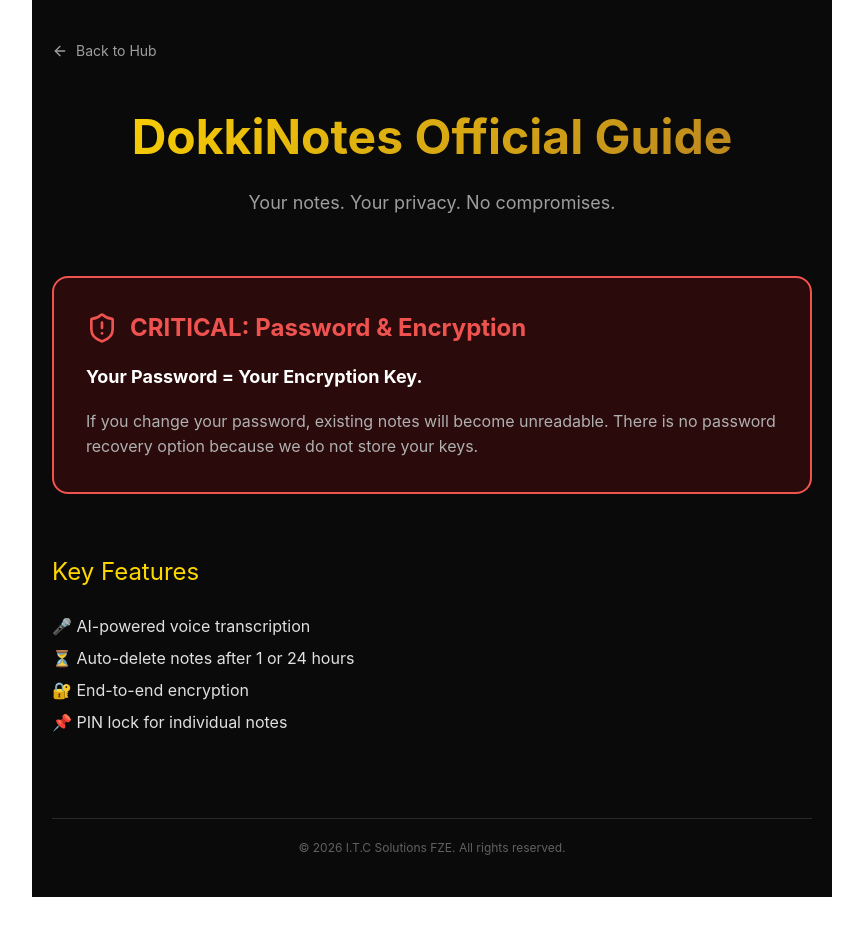
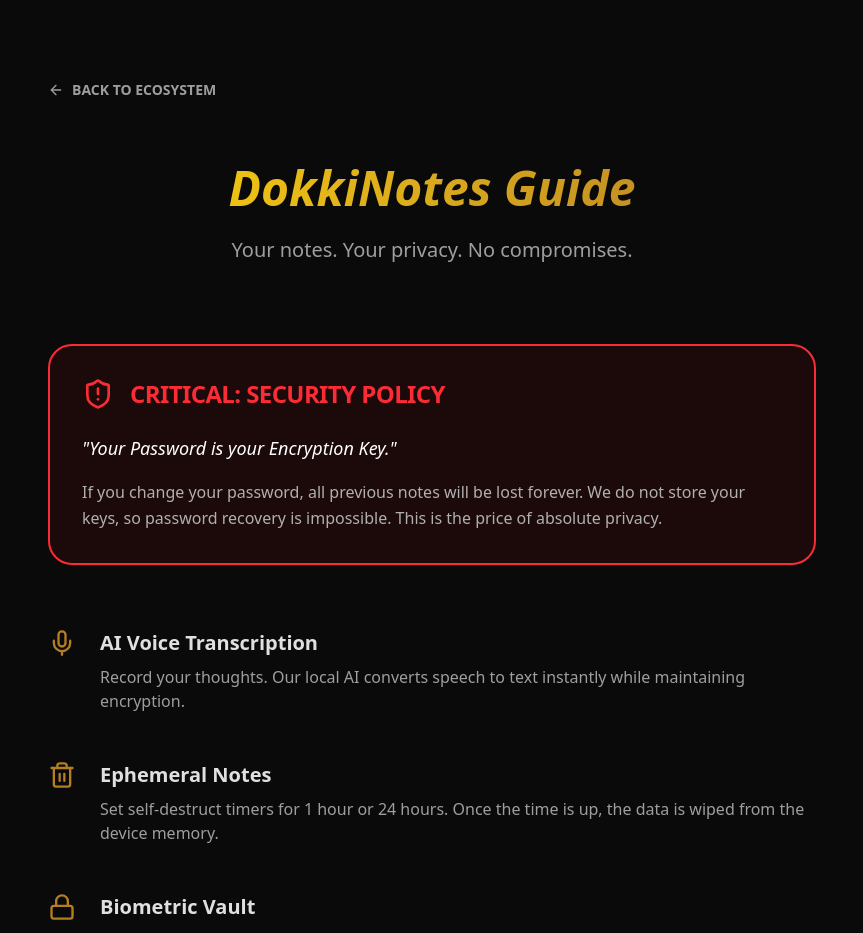
Before and after one commit to asantino/Dokki-Web, a Next.js app: page /guides/dokkinotes in a window 1280 px wide. Shown: the top 933 px of the page, without its empty margins (208-1071 px from the left). Before the commit the page ends 897 px from the top, so only its background shows below. Built offline with nearby package versions, Linux system fonts and the light colour scheme.

Commit message:
fix: final forced update of dokkinotes guide

```diff
--- a/app/guides/dokkinotes/page.tsx
+++ b/app/guides/dokkinotes/page.tsx
@@ -1,71 +1,68 @@
 import React from 'react';
 import Link from 'next/link';
-import { ArrowLeft, ShieldAlert } from 'lucide-react';
+import { ArrowLeft, ShieldAlert, Mic, Trash2, Lock } from 'lucide-react';
 
 export default function DokkiNotesOfficialGuide() {
   return (
-    <div style={{
-      fontFamily: '-apple-system, BlinkMacSystemFont, "Segoe UI", Roboto, sans-serif',
-      maxWidth: '800px',
-      margin: '0 auto',
-      padding: '40px 20px',
-      backgroundColor: '#0A0A0A',
-      color: '#E0E0E0',
-      minHeight: '100vh'
-    }}>
-      <header style={{ marginBottom: '40px' }}>
-        <Link href="/" style={{ color: '#9E9E9E', textDecoration: 'none', display: 'flex', alignItems: 'center', gap: '8px', fontSize: '14px' }}>
-          <ArrowLeft size={16} /> Back to Hub
+    <div className="min-h-screen bg-[#0A0A0A] text-[#E0E0E0] font-sans p-6 md:p-20">
+      <div className="max-w-3xl mx-auto">
+        <header className="mb-16">
+          <Link href="/" className="flex items-center gap-2 text-[#9E9E9E] hover:text-white transition-all text-sm font-bold">
+            <ArrowLeft size={16} /> BACK TO ECOSYSTEM
           </Link>
         </header>
 
-      <section style={{ textAlign: 'center', marginBottom: '60px' }}>
-        <div style={{
-          fontSize: '48px',
-          fontWeight: '700',
-          background: 'linear-gradient(135deg, #FFD700 0%, #b47e23 100%)',
-          WebkitBackgroundClip: 'text',
-          WebkitTextFillColor: 'transparent',
-          marginBottom: '16px'
-        }}>
-          DokkiNotes Official Guide
-        </div>
-        <p style={{ fontSize: '18px', color: '#9E9E9E' }}>Your notes. Your privacy. No compromises.</p>
+        <section className="text-center mb-20">
+          <h1 className="text-5xl font-black mb-6 bg-gradient-to-r from-[#FFD700] to-[#b47e23] bg-clip-text text-transparent italic">
+            DokkiNotes Guide
+          </h1>
+          <p className="text-xl text-[#9E9E9E]">Your notes. Your privacy. No compromises.</p>
         </section>
 
-      {/* КРИТИЧЕСКОЕ ПРЕДУПРЕЖДЕНИЕ ИЗ ТВОЕГО ГАЙДА */}
-      <section style={{
-        backgroundColor: '#2A0A0A',
-        border: '2px solid #EF5350',
-        borderRadius: '16px',
-        padding: '32px',
-        marginBottom: '60px'
-      }}>
-        <div style={{ display: 'flex', alignItems: 'center', gap: '12px', marginBottom: '16px', color: '#EF5350' }}>
+        {/* CRITICAL WARNING */}
+        <section className="bg-red-950/30 border-2 border-red-500 rounded-3xl p-8 mb-16">
+          <div className="flex items-center gap-4 mb-6 text-red-500">
             <ShieldAlert size={32} />
-          <h2 style={{ margin: 0, fontSize: '24px', fontWeight: '700' }}>CRITICAL: Password & Encryption</h2>
+            <h2 className="text-2xl font-black uppercase tracking-tight">CRITICAL: Security Policy</h2>
           </div>
-        <p style={{ fontSize: '18px', lineHeight: '1.7', color: '#FFFFFF', marginBottom: '16px' }}>
-          <strong>Your Password = Your Encryption Key.</strong>
+          <p className="text-lg leading-relaxed text-white mb-4 italic">
+            "Your Password is your Encryption Key."
           </p>
-        <p style={{ color: '#B0B0B0', lineHeight: '1.6' }}>
-          If you change your password, existing notes will become unreadable. There is no password recovery option because we do not store your keys.
+          <p className="text-[#B0B0B0] leading-relaxed">
+            If you change your password, all previous notes will be lost forever. We do not store your keys, so password recovery is impossible. This is the price of absolute privacy.
           </p>
         </section>
 
-      <section style={{ marginBottom: '40px' }}>
-        <h3 style={{ color: '#FFD700', fontSize: '24px', marginBottom: '20px' }}>Key Features</h3>
-        <ul style={{ listStyle: 'none', padding: 0, lineHeight: '2' }}>
-          <li>🎤 AI-powered voice transcription</li>
-          <li>⏳ Auto-delete notes after 1 or 24 hours</li>
-          <li>🔐 End-to-end encryption</li>
-          <li>📌 PIN lock for individual notes</li>
-        </ul>
-      </section>
+        <div className="space-y-12">
+          <div className="flex gap-6">
+            <Mic className="text-[#b47e23] shrink-0" size={28} />
+            <div>
+              <h3 className="text-xl font-bold mb-2">AI Voice Transcription</h3>
+              <p className="text-[#9E9E9E]">Record your thoughts. Our local AI converts speech to text instantly while maintaining encryption.</p>
+            </div>
+          </div>
 
-      <footer style={{ marginTop: '80px', paddingTop: '20px', borderTop: '1px solid #2A2A2A', textAlign: 'center', color: '#616161', fontSize: '12px' }}>
-        © 2026 I.T.C Solutions FZE. All rights reserved.
+          <div className="flex gap-6">
+            <Trash2 className="text-[#b47e23] shrink-0" size={28} />
+            <div>
+              <h3 className="text-xl font-bold mb-2">Ephemeral Notes</h3>
+              <p className="text-[#9E9E9E]">Set self-destruct timers for 1 hour or 24 hours. Once the time is up, the data is wiped from the device memory.</p>
+            </div>
+          </div>
+
+          <div className="flex gap-6">
+            <Lock className="text-[#b47e23] shrink-0" size={28} />
+            <div>
+              <h3 className="text-xl font-bold mb-2">Biometric Vault</h3>
+              <p className="text-[#9E9E9E]">Use FaceID or TouchID to unlock the app and individual sensitive notes.</p>
+            </div>
+          </div>
+        </div>
+
+        <footer className="mt-32 pt-10 border-t border-white/5 text-center text-[#444] text-[10px] font-black uppercase tracking-[0.5em]">
+          © 2026 I.T.C SOLUTIONS FZE
         </footer>
+      </div>
     </div>
   );
 }
```
Lines whose indentation alone changed are shown as unchanged.
